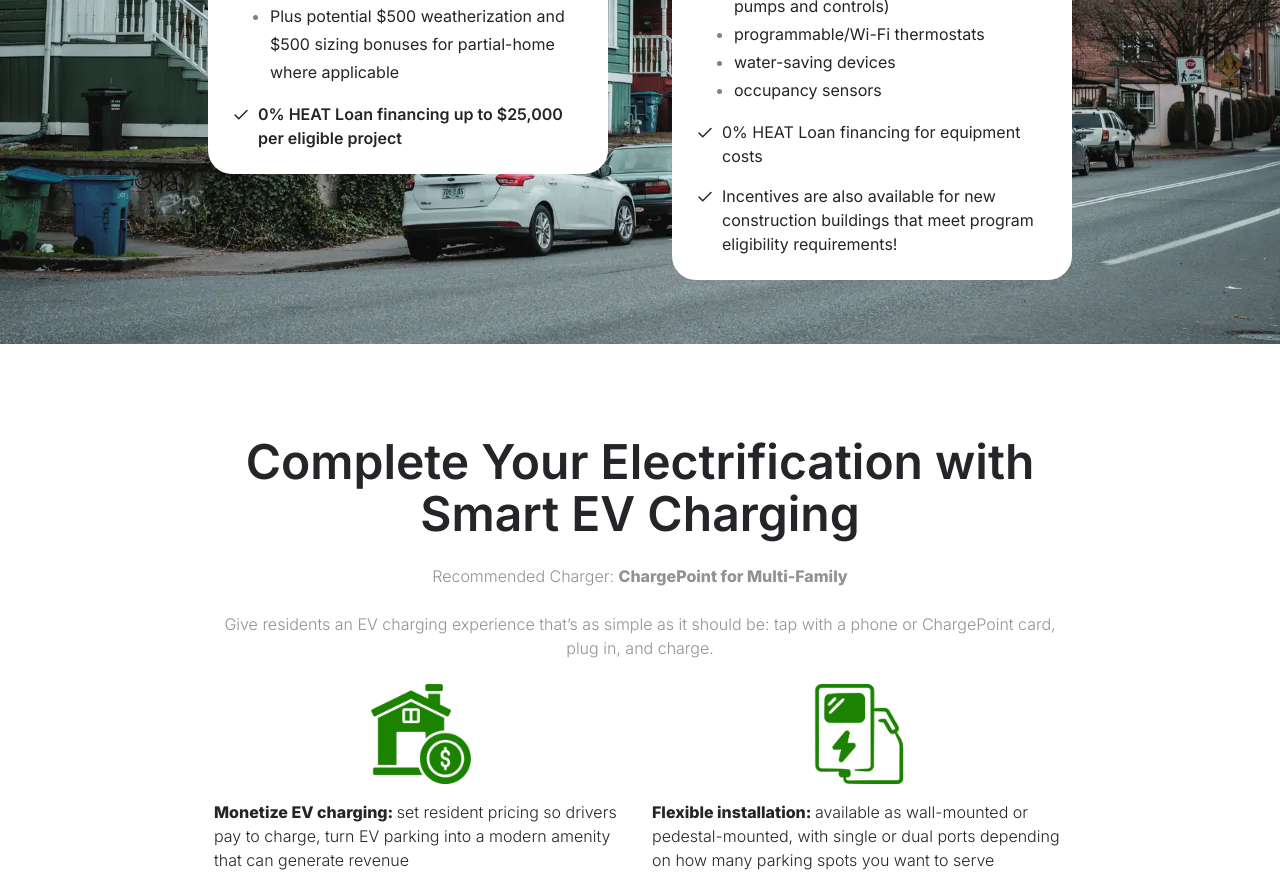
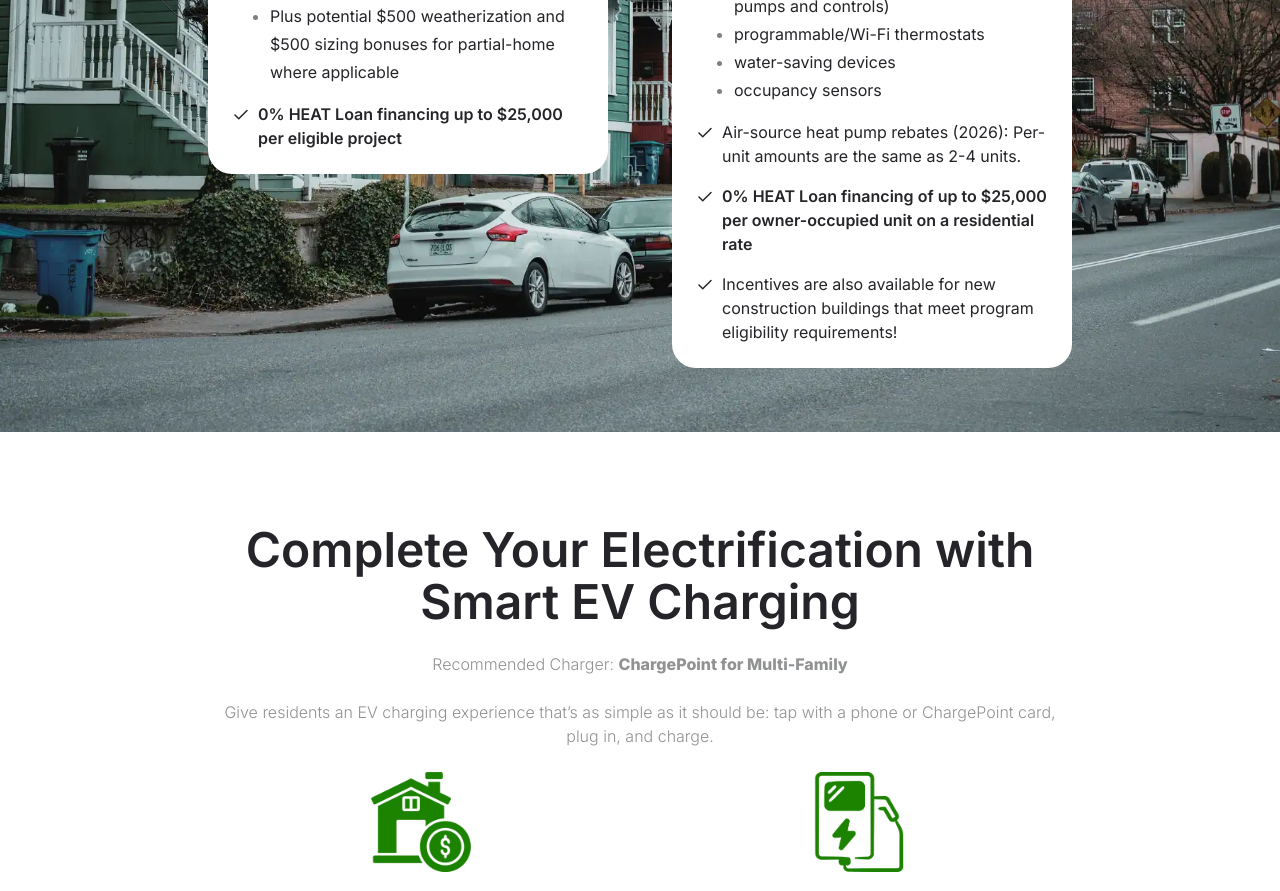
Before and after one commit to EcowaveUS/ecowaveus, a React (Vite) app: page /multi-family in a window 1280 px wide. Shown: the part 2120-3011 px from the top of the page. Built offline with nearby package versions, Linux system fonts and the light colour scheme.

Commit message:
Update SaveBigUnitProperties component to include new title for air-source heat pump rebates and enhance clarity on 0% HEAT Loan financing details, improving content accuracy and user understanding.

```diff
--- a/src/components/pagesComponents/MultiFamily/SaveBigUnitProperties.tsx
+++ b/src/components/pagesComponents/MultiFamily/SaveBigUnitProperties.tsx
@@ -53,7 +53,11 @@ const items = [
       },
       {
         isBold: false,
-        title: '0% HEAT Loan financing for equipment costs',
+        title: 'Air-source heat pump rebates (2026): Per-unit amounts are the same as 2-4 units.',
+      },
+      {
+        isBold: true,
+        title: '0% HEAT Loan financing of up to $25,000 per owner-occupied unit on a residential rate'
       },
       {
         isBold: false,
```
